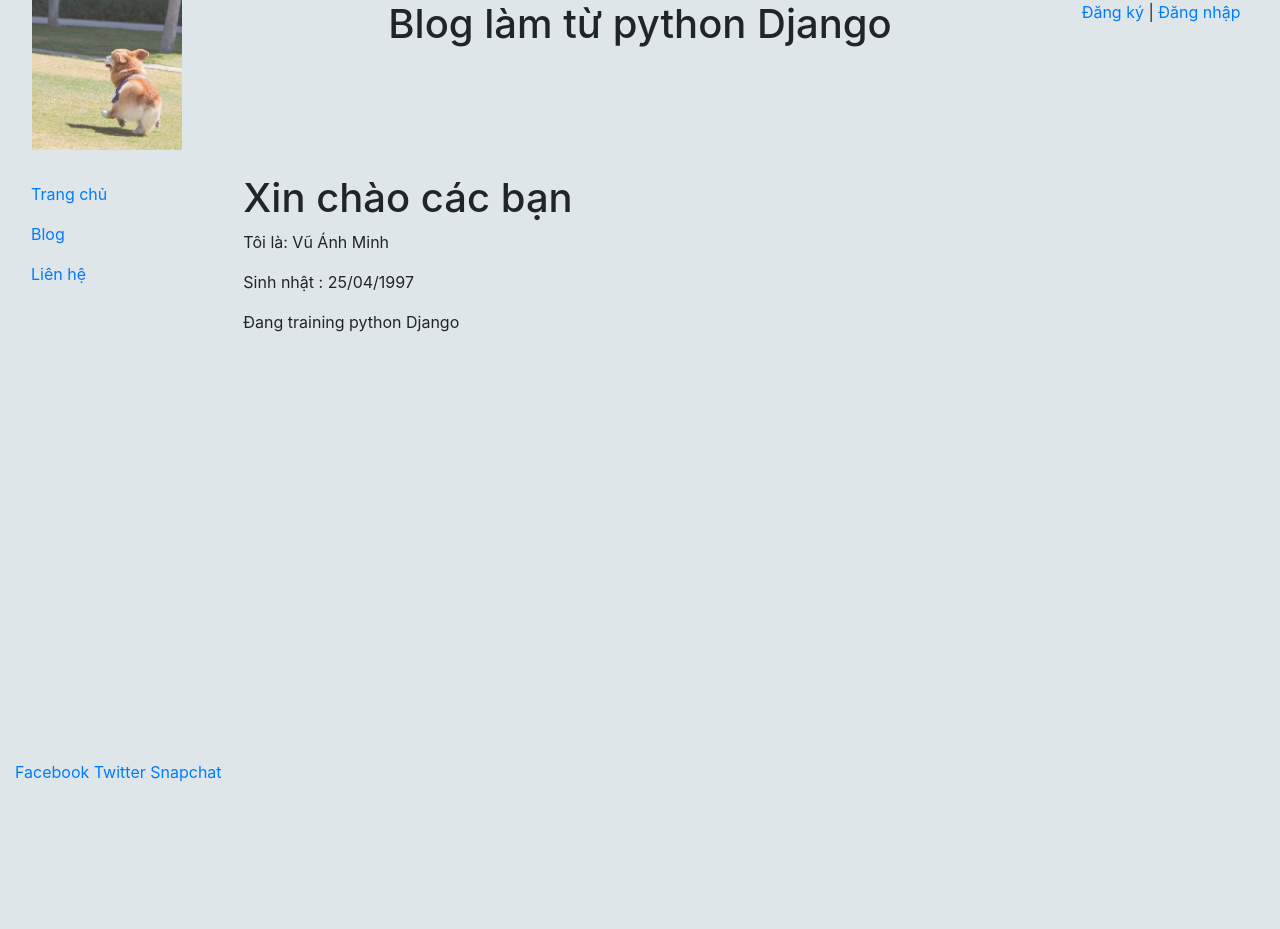
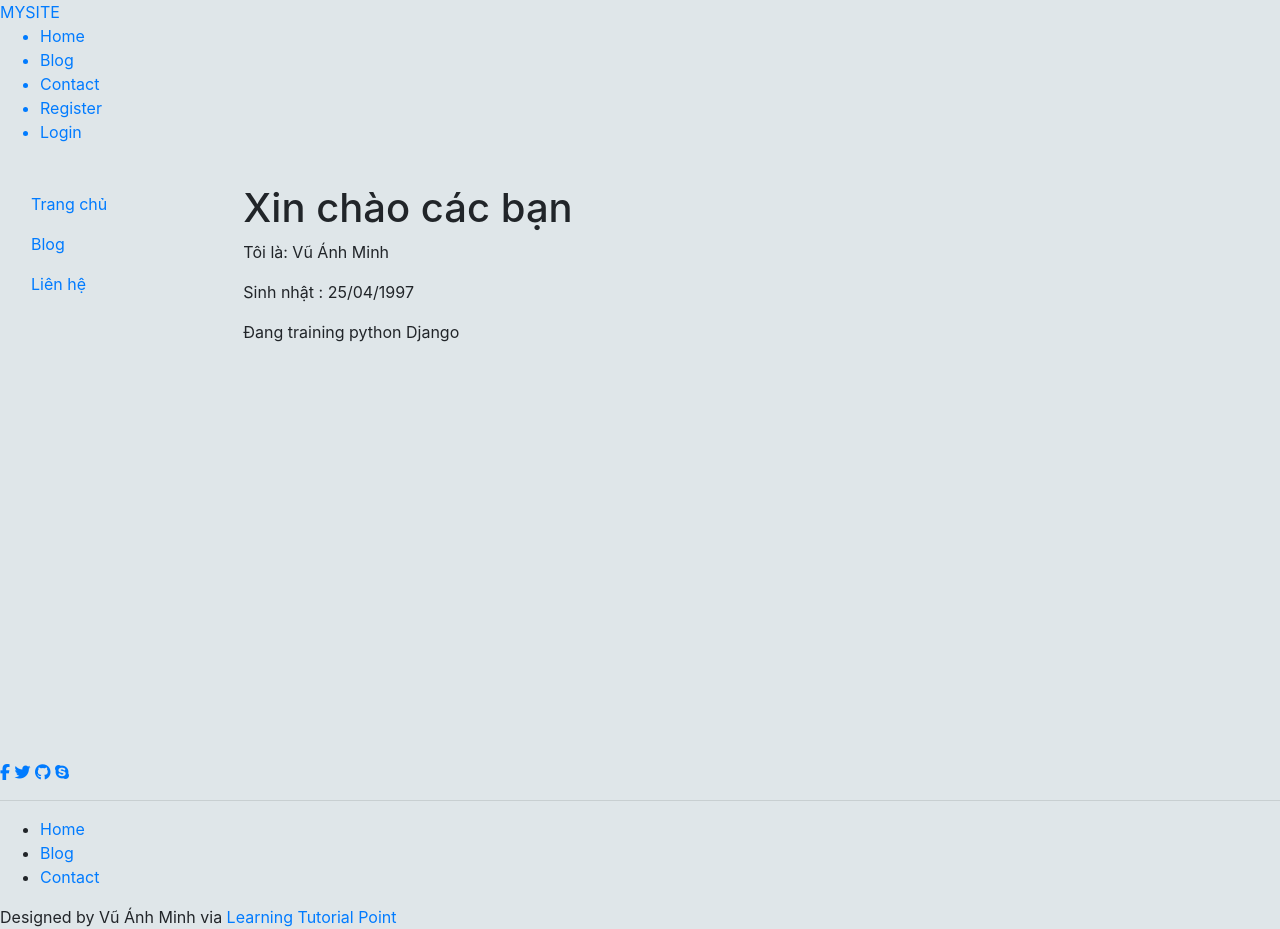
Before and after one commit to VuAnhMinh/LearnPythonDjango, a Django app: page / in a window 1280 px wide. Before the commit the page ends 782 px from the top, so only its background shows below. Run offline with Django 3.2, Linux system fonts and the light colour scheme; some libraries are stand-ins or nearby versions.

Commit message:
chỉnh sửa front end

```diff
--- a/Pythonweb/settings.py
+++ b/Pythonweb/settings.py
@@ -119,7 +119,7 @@ USE_TZ = True
 # Static files (CSS, JavaScript, Images)
 # https://docs.djangoproject.com/en/2.2/howto/static-files/
 
-STATIC_URL = '/static/'
+STATIC_URL = '/home/static/'
 MEDIA_URL = '/media/'
 MEDIA_ROOT = os.path.join(BASE_DIR, 'media')
 
--- a/home/templates/pages/base.html
+++ b/home/templates/pages/base.html
@@ -7,20 +7,30 @@
     <meta http-equiv="X-UA-Compatible" content="ie=edge">
     <link rel="stylesheet" href="{% static 'css/bootstrap.min.css' %}" type="text/css">
     <link rel="stylesheet" href="{% static 'css/style.css' %}">
-    <script src="https://cdnjs.cloudflare.com/ajax/libs/jquery/3.4.1/jquery.min.js" charset="utf-8"></script>
+    <script src="https://kit.fontawesome.com/20029bacee.js" crossorigin="anonymous"></script>
+<!--    <script src="https://cdnjs.cloudflare.com/ajax/libs/jquery/3.4.1/jquery.min.js" charset="utf-8"></script> -->
+
+    <!-- The title goes here -->
     <title>
     {% block title %}    {% endblock %}
     </title>
+
   <style media="screen">
+    /* Màn hình dài tới cuối trang*/
     html,body{
       height:100%;
       background-color: #dfe6e9;
     }
+
+    @import url('https://fonts.googleapis.com/css?family=Montserrat&display=swap');
+
   </style>
   </head>
   <body>
     <div class="container-fluid" style="min-height:95%">
+      <!-- Header goes here-->
       <div class="row">
+<!--
         <div class="col-sm-2">
           <center><img src="{% static "image/avatar.png" %}" class="responsive-img" style="max-height:150px">  </center>
         </div>
@@ -35,16 +45,39 @@
           <a href="{% url 'register' %}">Đăng ký</a>  |  <a href="{% url 'login' %}">Đăng nhập</a>
           {% endif %}
         </div>
+-->
+
+        <div class="header">
+          <div class="inner-header">
+            <div class="logo-container">
+              <a href="/">MY<span>SITE</span> </a>
+            </div>
+            <ul class="navigation">
+              <a href="#"> <li>Home</li> </a>
+              <a href="#"> <li>Blog</li> </a>
+              <a href="#"> <li>Contact</li> </a>
+              {% if user.username %}
+              <a><li>Hello {{user.username}}</li></a>
+              <a href="{% url 'logout' %}"> <li>Logout</li></a>
+              {% else %}
+              <a href="{% url 'register' %}"> <li>Register</li></a>
+              <a href="{% url 'login' %}"><li>Login</li></a>
+              {% endif %}
+            </ul>
+          </div>
+        </div>
       </div>
       <br>
+
+      <!-- Body goes here-->
       <div class="row">
         <div class="col-sm-2">
-          <div class="bs-slidebar">
+          <div class="bs-sidebar">
             <nav class="nav flex-column">
             <a class="nav-link active" href="/">Trang chủ</a>
             <a class="nav-link" href="{% url 'blog_home' %}">Blog</a>
             <a class="nav-link" href="{% url 'contact_home' %}">Liên hệ</a>
-          </nav>
+            </nav>
           </div>
         </div>
         <div class="col-sm-10">
@@ -57,10 +90,22 @@
       </div>
     </div>
     <footer>
-      <div class="container-fluid">
-        <a href="#">Facebook</a>
-        <a href="#">Twitter</a>
-        <a href="#">Snapchat</a>
+      <div class="footer-icons">
+        <a href="#" class = "footer-btn"> <i class="fab fa-facebook-f"></i> </a>
+        <a href="#" class = "footer-btn"> <i class="fab fa-twitter"></i> </a>
+        <a href="#" class = "footer-btn"> <i class="fab fa-github"></i> </a>
+        <a href="#" class = "footer-btn"> <i class="fab fa-skype"></i></i> </a>
+      </div>
+      <hr>
+      <div class="footer-menu">
+        <ul>
+          <li> <a href="#">Home</a> </li>
+          <li> <a href="#">Blog</a> </li>
+          <li> <a href="#">Contact</a> </li>
+        </ul>
+      </div>
+      <div class="footer-bottom">
+        <p>Designed by Vũ Ánh Minh via <a href="/">Learning Tutorial Point</a></p>
       </div>
     </footer>
   </body>
```
Also changed, not shown: db.sqlite3.
